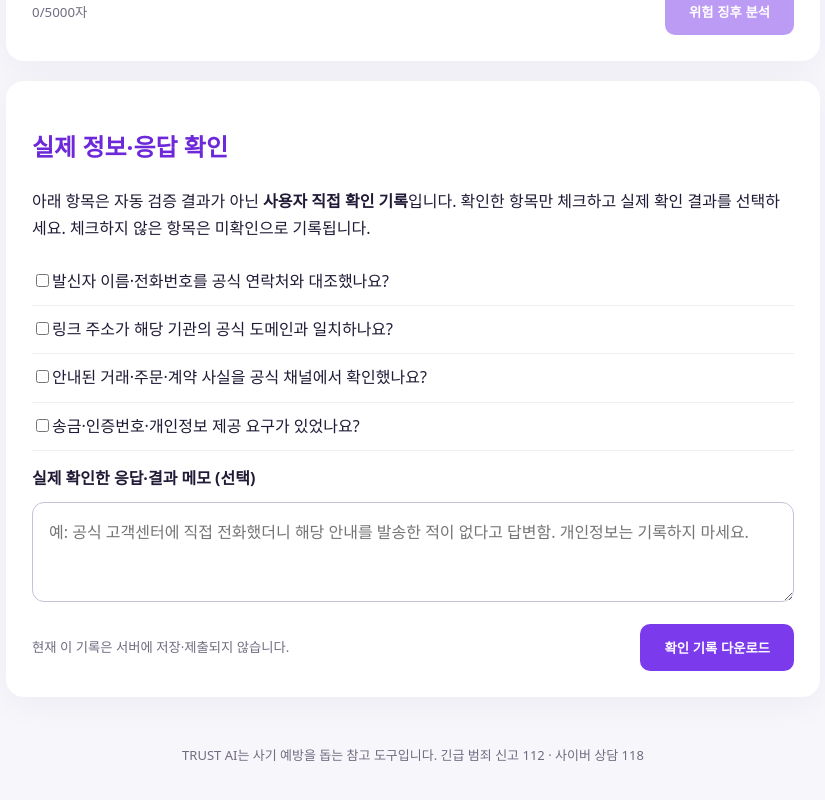
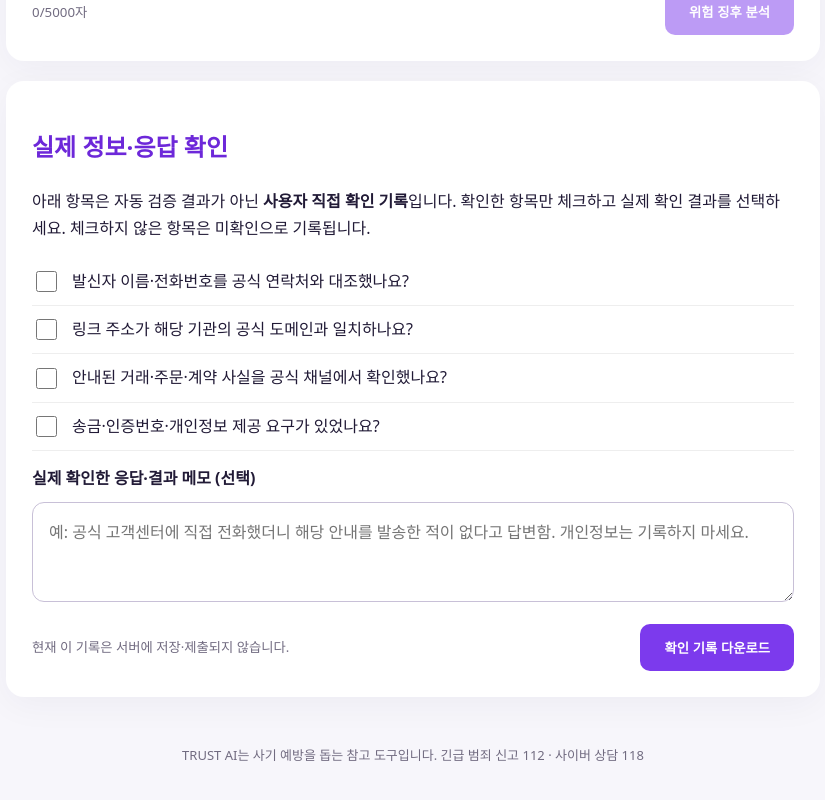
Before and after one commit to userface76/trust-ai-platform, a React (Vite) app in the folder web/: page / in a window 1280 px wide. Shown: the part 704-1504 px from the top of the page, without its empty margins (227-1052 px from the left). Built offline with nearby package versions, Linux system fonts and the light colour scheme.

Commit message:
style: accessible checkbox-first verification layout

```diff
--- a/web/src/style.css
+++ b/web/src/style.css
@@ -2,3 +2,5 @@
 .signal{display:flex;align-items:center;gap:14px;padding:15px;background:#f8f7fb;border-radius:10px}.signal-dot{width:25px;height:25px;border-radius:50%;flex:none;box-shadow:0 0 0 5px #0000000a}.signal strong{font-size:20px}.signal p{margin:4px 0 0}
 
 .pi-entry{background:#f0eaff;border:1px solid #d7c6fb;border-radius:14px;padding:16px 20px;margin-bottom:20px}.pi-entry p{margin:6px 0 0;line-height:1.6}
+
+.check-row{display:block}.check-label{display:flex;align-items:center;gap:12px;cursor:pointer}.check-label input{width:21px;height:21px;accent-color:#7c3aed;flex:none}.check-outcomes{display:flex;flex-wrap:wrap;gap:16px;padding:8px 0 4px 33px}.check-outcomes label{display:flex;align-items:center;gap:5px;font-weight:400;font-size:14px;margin:0;cursor:pointer}.check-outcomes input{accent-color:#7c3aed}
```
